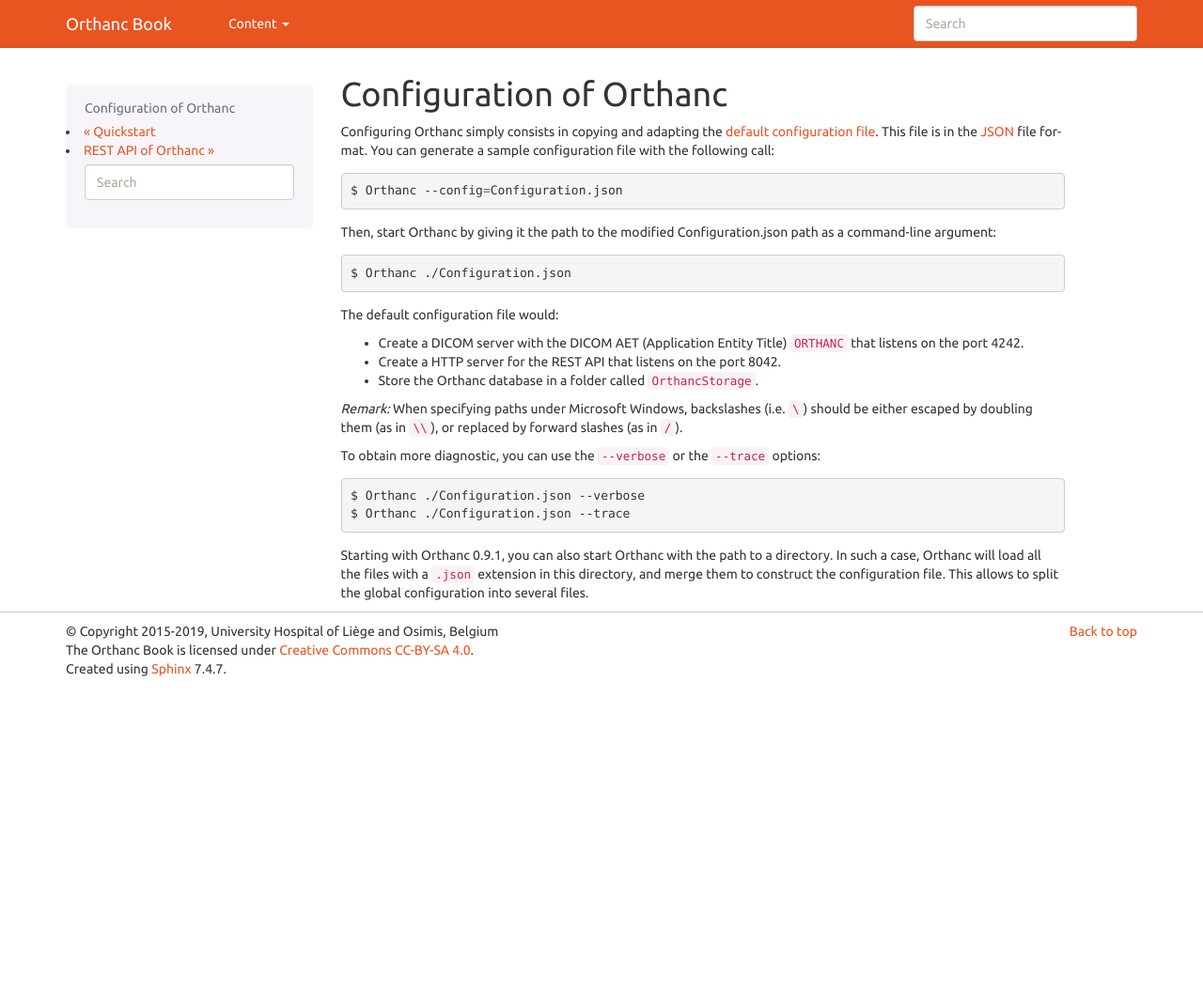
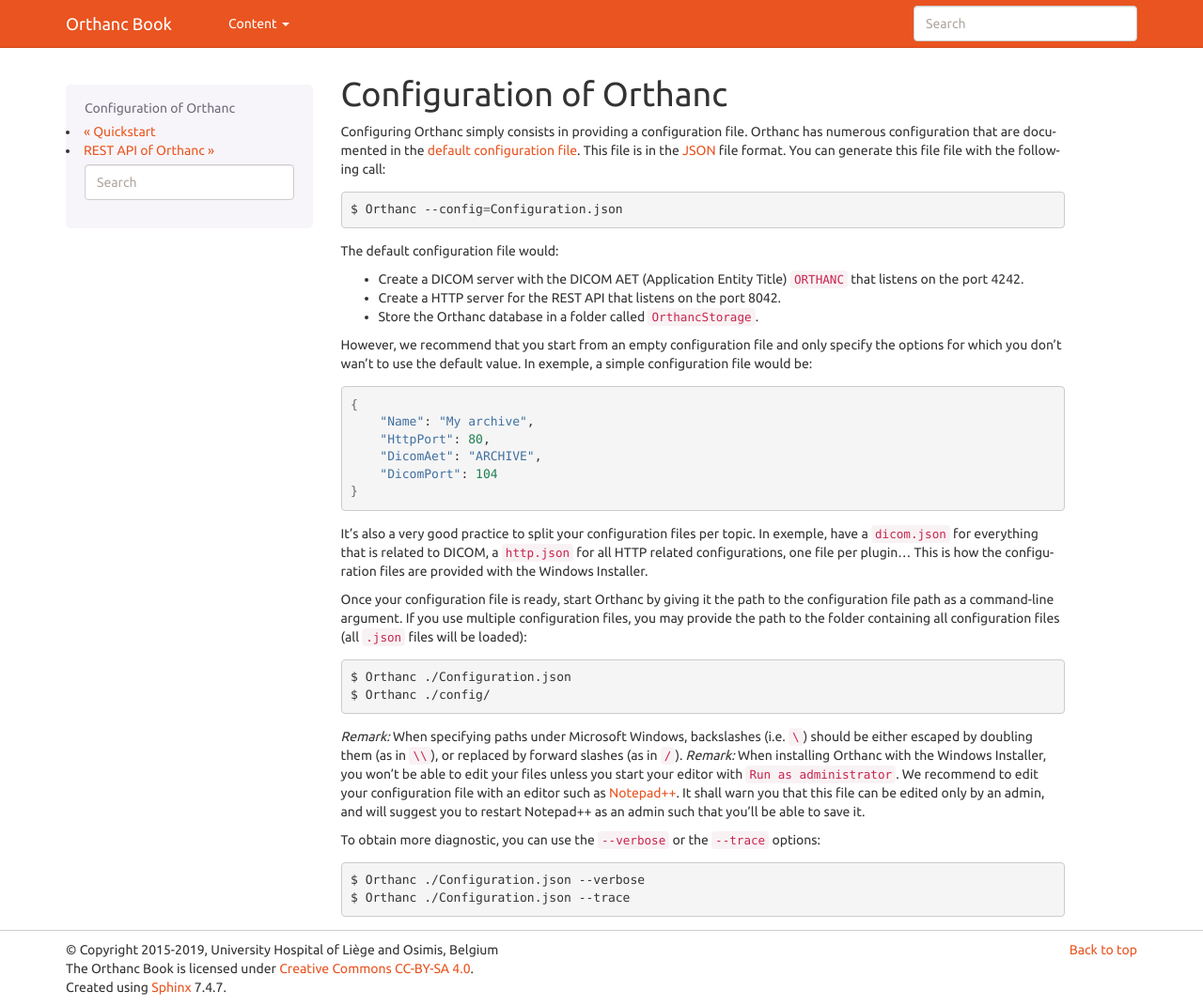
Before and after one commit to orthanc-mirrors/orthanc-book, a Sphinx documentation site: the page built from Sphinx/source/users/configuration.rst, in a window 1280 px wide and 1071 px high. Shown: the whole window at 94% size. Built offline with Sphinx 7.4.7, drawn with Linux system fonts in a browser that asks for light colours.

Commit message:
updated configuration file section

```diff
--- a/Sphinx/source/users/configuration.rst
+++ b/Sphinx/source/users/configuration.rst
@@ -4,19 +4,15 @@
 Configuration of Orthanc
 ========================
 
-Configuring Orthanc simply consists in copying and adapting the
-`default configuration file
+Configuring Orthanc simply consists in providing a configuration file.
+Orthanc has numerous configuration that are documented in the `default
+configuration file
 <https://bitbucket.org/sjodogne/orthanc/raw/Orthanc-1.5.4/Resources/Configuration.json>`_. This
 file is in the `JSON <https://en.wikipedia.org/wiki/JSON>`_ file
-format. You can generate a sample configuration file with the
+format. You can generate this file file with the
 following call::
 
     $ Orthanc --config=Configuration.json
-
-Then, start Orthanc by giving it the path to the modified
-Configuration.json path as a command-line argument::
-
-    $ Orthanc ./Configuration.json
 
 The default configuration file would:
 
@@ -25,18 +21,43 @@
 * Create a HTTP server for the REST API that listens on the port 8042.
 * Store the Orthanc database in a folder called ``OrthancStorage``.
 
+However, we recommend that you start from an empty configuration file
+and only specify the options for which you don't wan't to use
+the default value.  In exemple, a simple configuration file would be::
+
+    {
+        "Name": "My archive",
+        "HttpPort": 80,
+        "DicomAet": "ARCHIVE",
+        "DicomPort": 104
+    }
+
+It's also a very good practice to split your configuration files per topic.
+In exemple, have a ``dicom.json`` for everything that is related to DICOM,
+a ``http.json`` for all HTTP related configurations, one file per plugin...
+This is how the configuration files are provided with the Windows Installer.
+
+Once your configuration file is ready, start Orthanc by giving it the path to the
+configuration file path as a command-line argument.  If you use multiple configuration
+files, you may provide the path to the folder containing all configuration files
+(all ``.json`` files will be loaded)::
+
+    $ Orthanc ./Configuration.json
+    $ Orthanc ./config/
+
+
 *Remark:* When specifying paths under Microsoft Windows, backslashes
 (i.e. ``\``) should be either escaped by doubling them (as in ``\\``),
 or replaced by forward slashes (as in ``/``).
+*Remark:* When installing Orthanc with the Windows Installer, you won't be
+able to edit your files unless you start your editor with ``Run as administrator``.
+We recommend to edit your configuration file with an editor such as `Notepad++ <https://notepad-plus-plus.org/>`_.
+It shall warn you that this file can be edited only by an admin, and will suggest you
+to restart Notepad++ as an admin such that you'll be able to save it.
+
 
 To obtain more diagnostic, you can use the ``--verbose`` or the
 ``--trace`` options::
 
     $ Orthanc ./Configuration.json --verbose
     $ Orthanc ./Configuration.json --trace
-
-Starting with Orthanc 0.9.1, you can also start Orthanc with the path
-to a directory. In such a case, Orthanc will load all the files with a
-``.json`` extension in this directory, and merge them to construct the
-configuration file. This allows to split the global configuration into
-several files.
```
Also changed, not shown: 1 other file.
